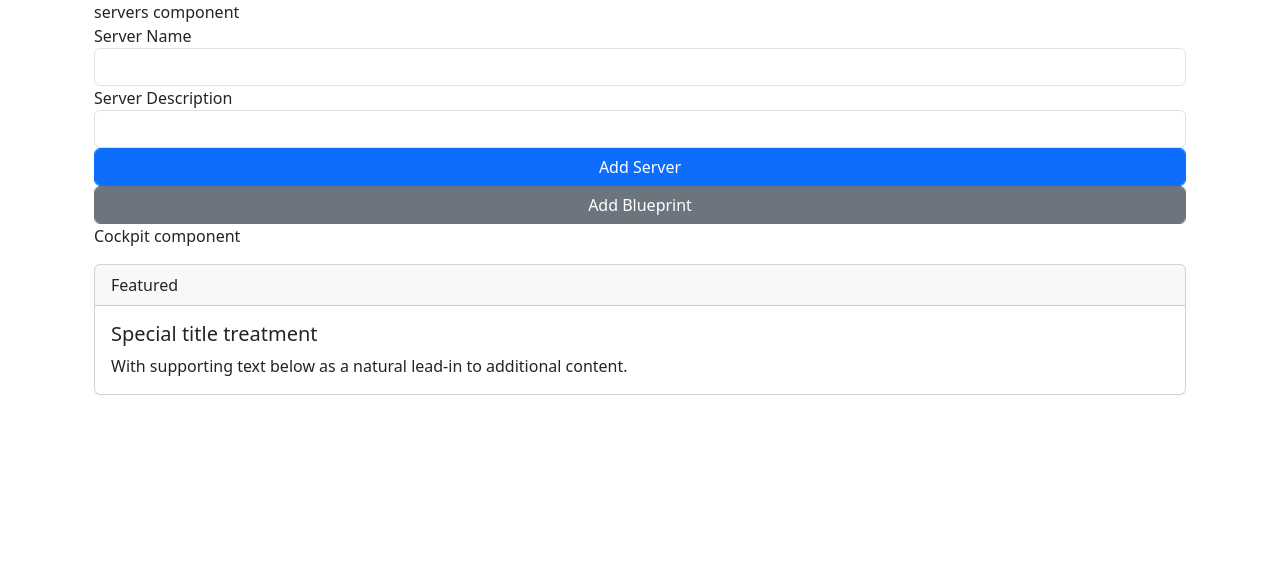
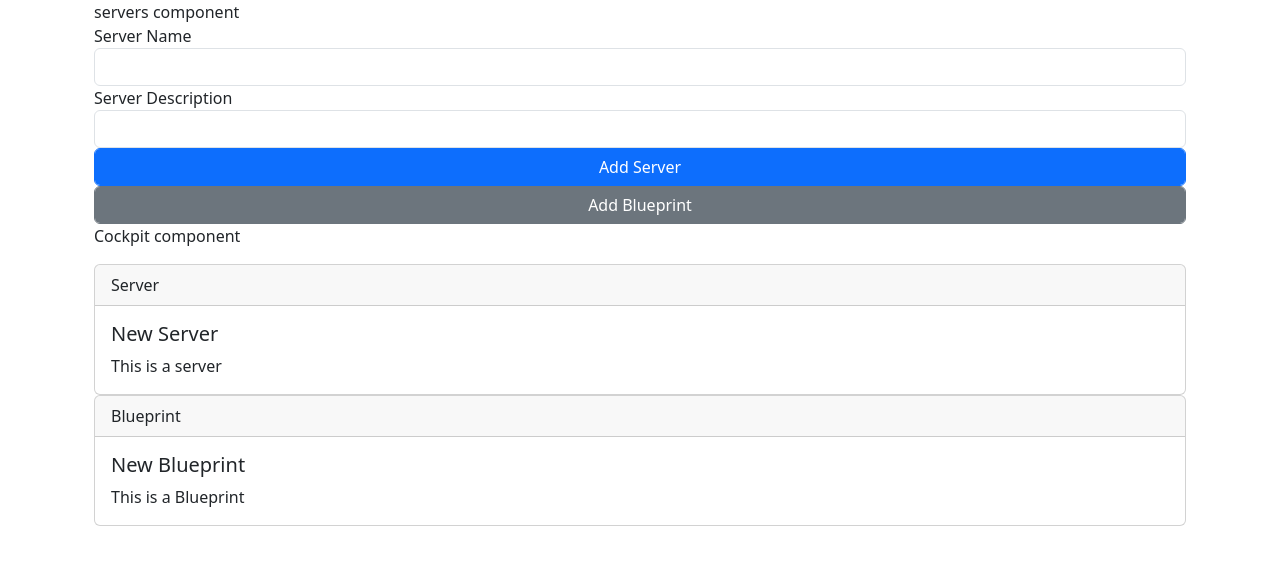
Before and after one commit to sureshushers/Angular_Data_Binding, an Angular app in the folder databinding/: page / in a window 1280 px wide. Shown: the top 564 px of the page. Built offline with nearby package versions, Linux system fonts and the light colour scheme.

Commit message:
4 files modified

```diff
--- a/databinding/src/app/app.component.ts
+++ b/databinding/src/app/app.component.ts
@@ -6,5 +6,6 @@ import { Component } from '@angular/core';
   styleUrls: ['./app.component.css']
 })
 export class AppComponent {
-  title = 'databinding';
+  serverElements = [];
+
 }
--- a/databinding/src/app/cockpit/cockpit.component.html
+++ b/databinding/src/app/cockpit/cockpit.component.html
@@ -4,6 +4,10 @@
   <input type="text" class="form-control" />
   <label for="">Server Description</label>
   <input type="text" class="form-control" />
-  <button class="btn btn-primary form-control">Add Server</button>
-  <button class="btn btn-secondary form-control">Add Blueprint</button>
+  <button class="btn btn-primary form-control" (click)="onAddServer()">
+    Add Server
+  </button>
+  <button class="btn btn-secondary form-control" (click)="onAddBluePrint()">
+    Add Blueprint
+  </button>
 </div>
--- a/databinding/src/app/cockpit/cockpit.component.ts
+++ b/databinding/src/app/cockpit/cockpit.component.ts
@@ -3,8 +3,17 @@ import { Component } from '@angular/core';
 @Component({
   selector: 'app-cockpit',
   templateUrl: './cockpit.component.html',
-  styleUrls: ['./cockpit.component.css']
+  styleUrls: ['./cockpit.component.css'],
 })
 export class CockpitComponent {
+  newServerName = '';
+  newServerContent = '';
 
+  onAddServer() {
+    alert('Server is clicked');
+  }
+
+  onAddBluePrint() {
+    alert('Blueprint is clicked');
+  }
 }
--- a/databinding/src/app/servers/servers.component.html
+++ b/databinding/src/app/servers/servers.component.html
@@ -1,12 +1,26 @@
 <div class="container">
   <p>Cockpit component</p>
   <div class="card">
-    <div class="card-header">Featured</div>
+    <div class="card-header">Server</div>
     <div class="card-body">
-      <h5 class="card-title">Special title treatment</h5>
-      <p class="card-text">
-        With supporting text below as a natural lead-in to additional content.
-      </p>
+      <h5 class="card-title">New Server</h5>
+      <p class="card-text">This is a server</p>
+    </div>
+  </div>
+
+  <div class="card">
+    <div class="card-header">Blueprint</div>
+    <div class="card-body">
+      <h5 class="card-title">New Blueprint</h5>
+      <p class="card-text">This is a Blueprint</p>
     </div>
   </div>
 </div>
+
+<!-- <div class="container">
+  <div class="row">
+    <div class="col xs-12">
+      <p>Add new servers or blueprints</p>
+    </div>
+  </div>
+</div> -->
```
